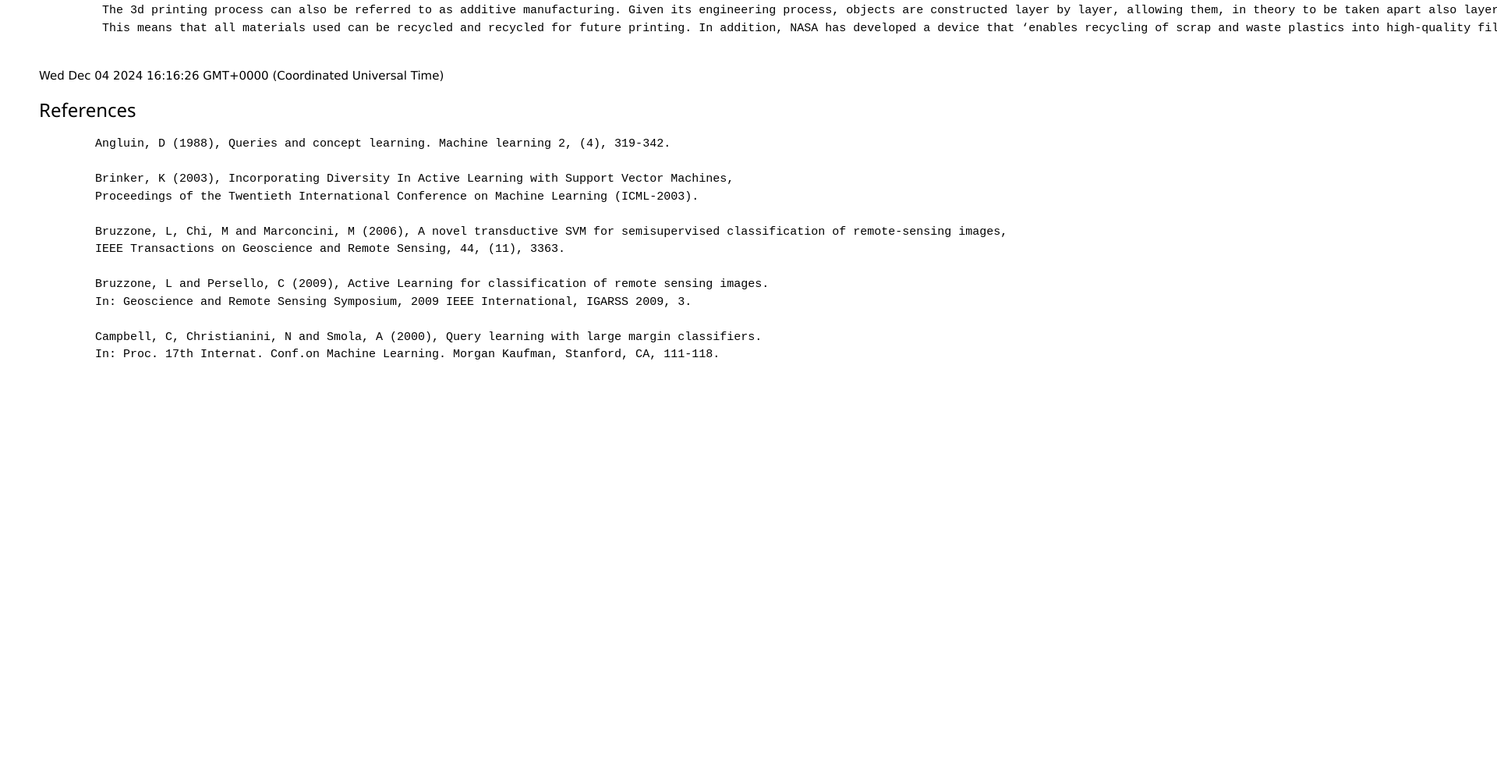
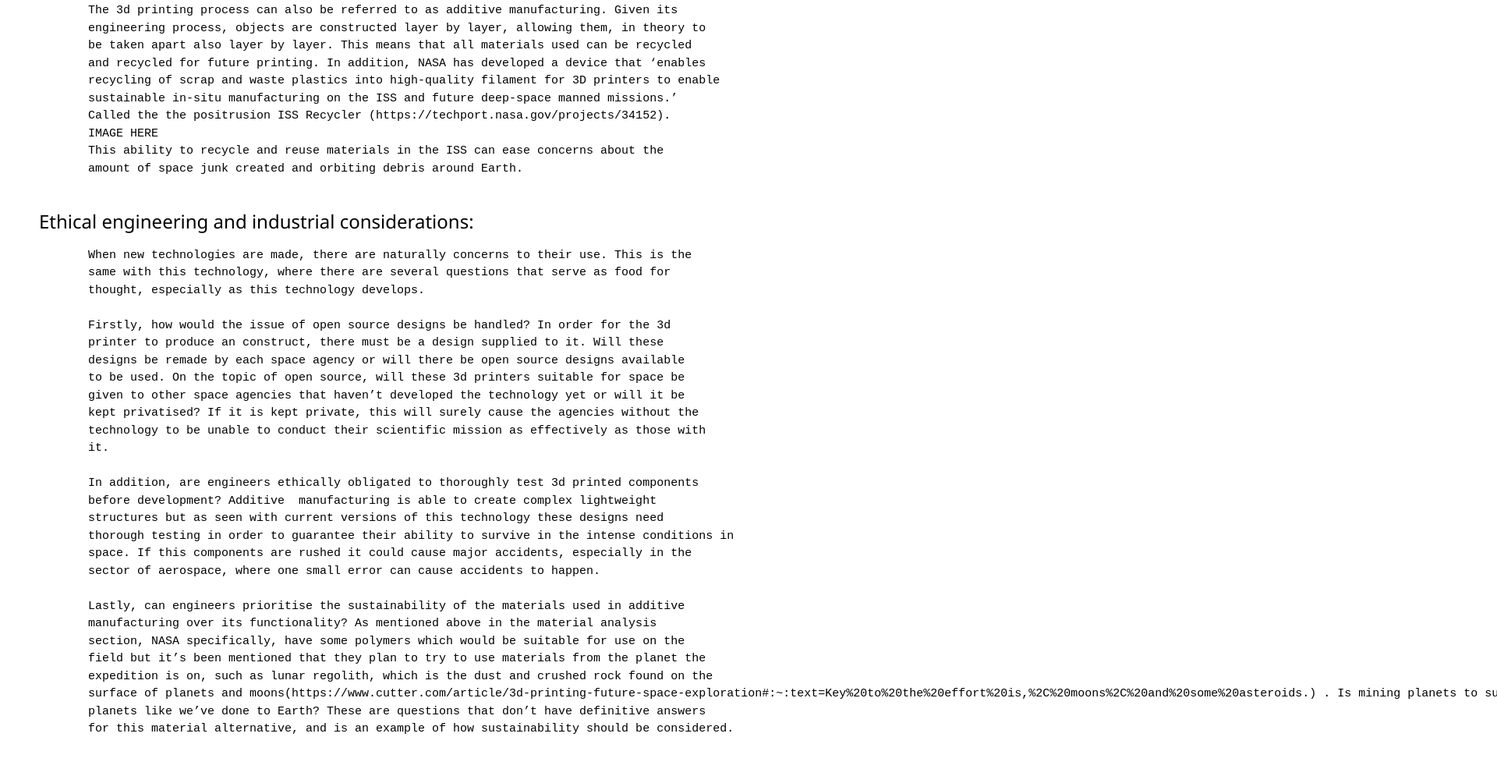
Before and after one commit to FEPSFY6881443/FY6881443, a plain HTML site: page index.html in a window 1280 px wide. Shown: the part 2111-3106 px from the top of the page at 78% size, 1920 px wide, since content can reach past the window. Before the commit the page ends 2615 px from the top, so only its background shows below. Drawn offline with nearby package versions, Linux system fonts and the light colour scheme.

Commit message:
Update index.html
sadad

```diff
--- a/index.html
+++ b/index.html
@@ -160,8 +160,50 @@
       <h3 id=”Recycling”>Recycling</h3>
       <p class="ex1">
       <pre>
-         The 3d printing process can also be referred to as additive manufacturing. Given its engineering process, objects are constructed layer by layer, allowing them, in theory to be taken apart also layer by layer.
-         This means that all materials used can be recycled and recycled for future printing. In addition, NASA has developed a device that ‘enables recycling of scrap and waste plastics into high-quality filament for 3D printers to enable sustainable in-situ manufacturing on the ISS and future deep-space manned missions.’ Called the the positrusion ISS Recycler (https://techport.nasa.gov/projects/34152).
+       The 3d printing process can also be referred to as additive manufacturing. Given its
+       engineering process, objects are constructed layer by layer, allowing them, in theory to
+       be taken apart also layer by layer. This means that all materials used can be recycled
+       and recycled for future printing. In addition, NASA has developed a device that ‘enables
+       recycling of scrap and waste plastics into high-quality filament for 3D printers to enable
+       sustainable in-situ manufacturing on the ISS and future deep-space manned missions.’
+       Called the the positrusion ISS Recycler (https://techport.nasa.gov/projects/34152).
+       IMAGE HERE
+       This ability to recycle and reuse materials in the ISS can ease concerns about the
+       amount of space junk created and orbiting debris around Earth.
+      </pre>
+      </p>
+      <h3 id=”Ethical engineering and industrial considerations:”>Ethical engineering and industrial considerations:</h3>
+      <p class="ex1">
+      <pre>
+       When new technologies are made, there are naturally concerns to their use. This is the
+       same with this technology, where there are several questions that serve as food for
+       thought, especially as this technology develops.
+
+       Firstly, how would the issue of open source designs be handled? In order for the 3d
+       printer to produce an construct, there must be a design supplied to it. Will these
+       designs be remade by each space agency or will there be open source designs available
+       to be used. On the topic of open source, will these 3d printers suitable for space be
+       given to other space agencies that haven’t developed the technology yet or will it be
+       kept privatised? If it is kept private, this will surely cause the agencies without the
+       technology to be unable to conduct their scientific mission as effectively as those with
+       it.
+
+       In addition, are engineers ethically obligated to thoroughly test 3d printed components
+       before development? Additive  manufacturing is able to create complex lightweight
+       structures but as seen with current versions of this technology these designs need
+       thorough testing in order to guarantee their ability to survive in the intense conditions in
+       space. If this components are rushed it could cause major accidents, especially in the
+       sector of aerospace, where one small error can cause accidents to happen.
+
+       Lastly, can engineers prioritise the sustainability of the materials used in additive
+       manufacturing over its functionality? As mentioned above in the material analysis
+       section, NASA specifically, have some polymers which would be suitable for use on the
+       field but it’s been mentioned that they plan to try to use materials from the planet the
+       expedition is on, such as lunar regolith, which is the dust and crushed rock found on the
+       surface of planets and moons(https://www.cutter.com/article/3d-printing-future-space-exploration#:~:text=Key%20to%20the%20effort%20is,%2C%20moons%2C%20and%20some%20asteroids.) . Is mining planets to supply material ethical? Should we harvest
+       planets like we’ve done to Earth? These are questions that don’t have definitive answers
+       for this material alternative, and is an example of how sustainability should be considered.
+
       </pre>
       </p>
       <p id="date&time"></p>
```
